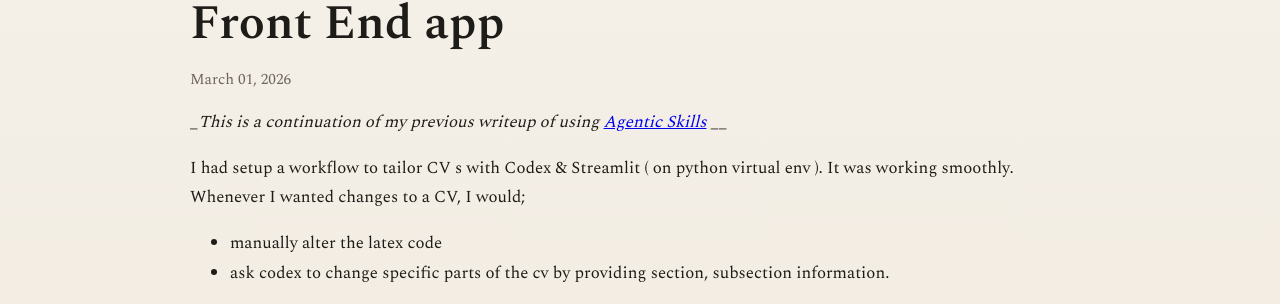
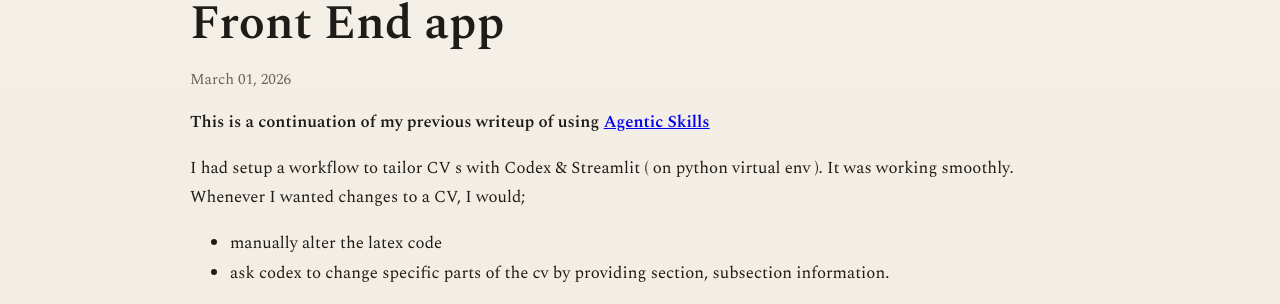
Before and after one commit to nilanka-weeraman/nilanka-weeraman.github.io, a Jekyll site: the page built from _posts/2026-03-01-using_codex_background.md, in a window 1280 px wide. Shown: the part 337-641 px from the top of the page. Built offline with Jekyll 4.4.1, drawn with Linux system fonts in a browser that asks for light colours.

```diff
--- a/_posts/2026-03-01-using_codex_background.md
+++ b/_posts/2026-03-01-using_codex_background.md
@@ -3,7 +3,7 @@ layout: post
 title: " Using Codex as Background Agent for Front End app "
 date: 2026-03-01 21:00:00 +1030
 ---
-__This is a continuation of my previous writeup of using [Agentic Skills](https://nilanka-weeraman.github.io/configuring_using_agent_skills/) ___<br>
+__This is a continuation of my previous writeup of using [Agentic Skills](https://nilanka-weeraman.github.io/configuring_using_agent_skills/)__<br>
 
 I had setup a workflow to tailor CV s with Codex & Streamlit ( on python virtual env ). It was working smoothly.<br>
 Whenever I wanted changes to a CV, I would;<br>
```
